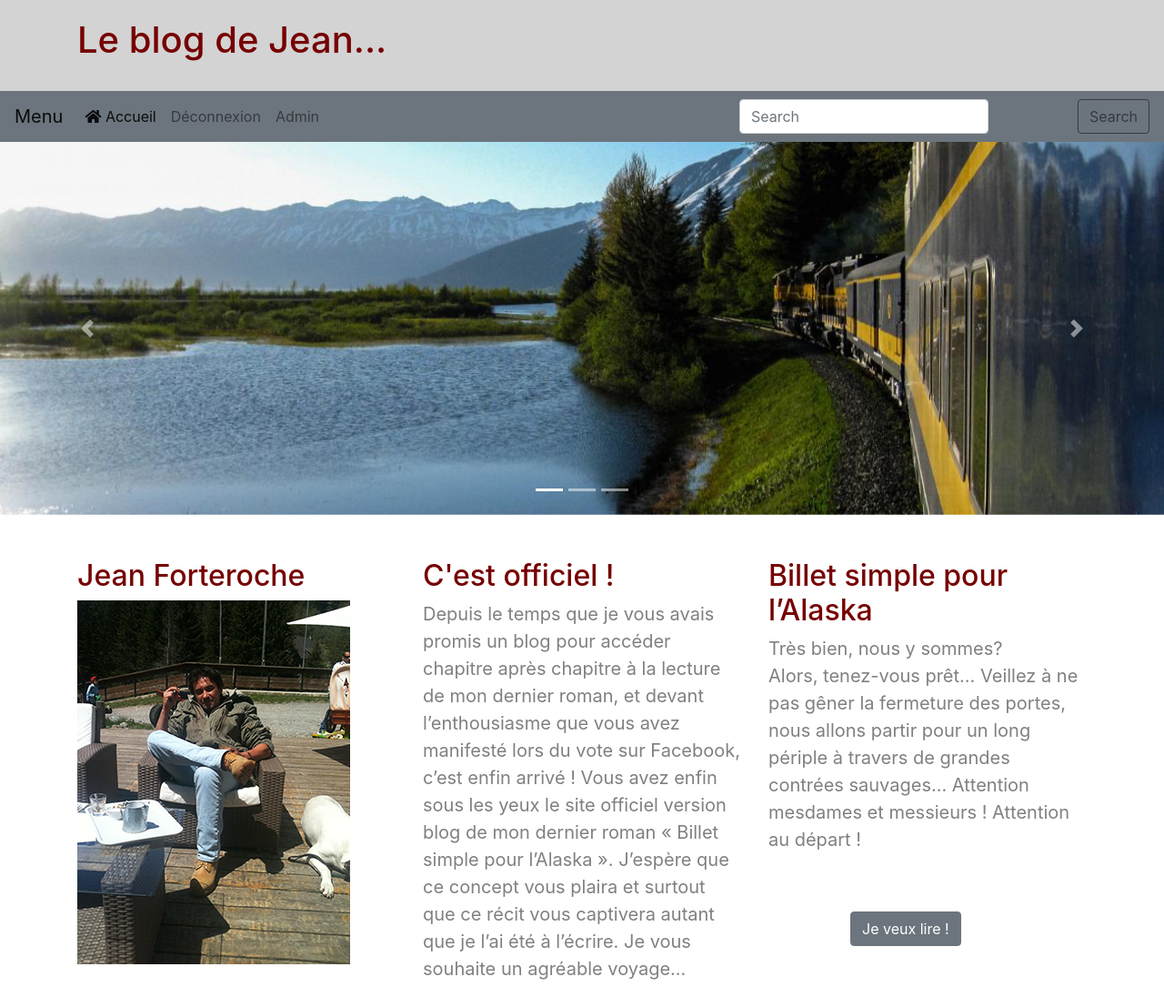
After one commit to fra9106/Forteroche, a PHP site: template blog/view/frontend/accueil.php in a window 1280 px wide. The commit adds this page. Shown: the whole page at 91% size. Run offline with PHP 8.4, Linux system fonts and the light colour scheme; the template is opened without the code that fills it, so the values that code supplies are empty; the visitor is signed in with stand-in values (Sample User, id 1); some libraries are stand-ins or nearby versions.

Commit message:
finalisation architecture MVC page accueil= index.php/ SESSION['id'] pour id_user dans bdd

```diff
--- a/blog/model/commentManager.php
+++ b/blog/model/commentManager.php
@@ -12,11 +12,11 @@ class CommentManager extends Manager // héritage class Manager
 		return $comments;
 	}
 
-	public function postComment($idBillet, $comment)//méthode envoit les commentaires à la table comments
+	public function postComment($idBillet, $idUser, $comment)//méthode envoit les commentaires à la table comments
 	{
 		$db = $this->dbConnect();
-		$comments = $db->prepare('INSERT INTO comments(id_billet, comment, comment_date) VALUES( ?, ?, NOW())');
-		$affectedLines = $comments->execute(array($idBillet, $comment));
+		$comments = $db->prepare('INSERT INTO comments(id_billet, id_user, comment, comment_date) VALUES( ?, ?, ?, NOW())');
+		$affectedLines = $comments->execute(array($idBillet, $idUser, $comment));
 
 		return $affectedLines;
 	}
--- a/blog/view/backend/listChapAdmin.php
+++ b/blog/view/backend/listChapAdmin.php
@@ -6,7 +6,7 @@
   <div align="center">
    <h2>Billet simple pour l'Alaska</h2>
    <em><h3>Derniers chapitres...</h3></em>
-   <a href="menu/blogAccueil.php">Retour à la page d'accueil</a><br>
+   <a href="index.php">Retour à la page d'accueil</a><br>
    <a href="index.php?action=adminViewConnect&amp;droits=<?=$_SESSION['droits']?>">Retour à la page rédacChap</a>
 
    <?php
--- a/blog/view/backend/redacChap.php
+++ b/blog/view/backend/redacChap.php
@@ -6,7 +6,7 @@
   <div align="center">
    <h3>Connecté!</h3><br/><br/>
    <h2>Bonjour Jean !</h2><br/>
-    <h3><a href="menu/blogAccueilConnect.php">Accueil</a></h3>
+    <h3><a href="index.php">Accueil</a></h3>
     <h3><a href="index.php?action=listChapAdmin">Chapitres</a></h3>
     <h3><a href="index.php?action=commentsAdmin&amp;signalement=1">Commentaires signalés</a></h3>
    <p>
--- /dev/null
+++ b/blog/view/frontend/accueil.php
@@ -0,0 +1,101 @@
+<?php $title = 'Accueil'; ?>
+<?php ob_start();?>
+<!--<span id="bonjSession">Bonjour <?= $_SESSION['pseudo'];?></span>-->
+<body>
+  <nav class="navbar navbar-expand-lg navbar-light bg-secondary">
+    <span class="navbar-brand">Menu</span>
+    <button class="navbar-toggler" type="button" data-toggle="collapse" data-target="#navbarSupportedContent" aria-controls="navbarSupportedContent" aria-expanded="false" aria-label="Toggle navigation">
+      <span class="navbar-toggler-icon"></span>
+    </button>
+
+    <div class="collapse navbar-collapse" id="navbarSupportedContent">
+      <ul class="navbar-nav mr-auto">
+        <li class="nav-item active">
+          <a class="nav-link" href="index.php"><span><i class="fa fa-home"></i></span> Accueil <span class="sr-only">(current)</span></a>
+        </li>
+        <?php
+        if(isset($_SESSION['pseudo']))
+        {
+          ?>
+          <li class="nav-item">
+            <a class="nav-link" href="index.php?action=deconnexion">Déconnexion</a>
+          </li>
+          <?php
+          if($_SESSION['droits'] == 1){ ?>
+            <li class="nav-item">
+              <a class="nav-link" href="index.php?action=adminViewConnect">Admin</a>
+            </li>
+            <?php
+          }
+          ?>
+          <?php
+        }else{
+
+          ?><li class="nav-item">
+            <a class="nav-link" href="index.php?action=displConnexion">Connexion</a>
+          </li>
+          <li class="nav-item">
+            <a class="nav-link" href="index.php?action=displFormulContact">Créer un compte</a>
+            </li><?php
+
+          }
+          ?>
+
+        </ul>
+        <form class="form-inline my-2 my-lg-0">
+          <input class="form-control mr-sm-2" type="search" placeholder="Search" aria-label="Search">
+          <button class="btn btn-outline-dark my-2 my-sm-0" type="submit">Search</button>
+        </form>
+      </div>
+    </nav>
+    <div id="carouselExampleIndicators" class="carousel slide" data-ride="carousel">
+      <ol class="carousel-indicators">
+        <li data-target="#carouselExampleIndicators" data-slide-to="0" class="active"></li>
+        <li data-target="#carouselExampleIndicators" data-slide-to="1"></li>
+        <li data-target="#carouselExampleIndicators" data-slide-to="2"></li>
+      </ol>
+      <div class="carousel-inner">
+        <div class="carousel-item active">
+          <img src="public/images/Alaska.png" class="d-block w-100" alt="train Alaska">
+        </div>
+        <div class="carousel-item">
+          <img src="public/images/parc-national.png" class="d-block w-100" alt="paysage montagnes">
+        </div>
+        <div class="carousel-item">
+          <img src="public/images/aurore.png" class="d-block w-100" alt="aurore boréale">
+        </div>
+      </div>
+      <a class="carousel-control-prev" href="#carouselExampleIndicators" role="button" data-slide="prev">
+        <span class="carousel-control-prev-icon" aria-hidden="true"></span>
+        <span class="sr-only">Previous</span>
+      </a>
+      <a class="carousel-control-next" href="#carouselExampleIndicators" role="button" data-slide="next">
+        <span class="carousel-control-next-icon" aria-hidden="true"></span>
+        <span class="sr-only">Next</span>
+      </a>
+    </div><br><br>
+    <div class="container">
+      <div class="row">
+        <div class="col-sm-12 col-md-4">
+          <h2>Jean Forteroche</h2>
+          <p><img src="public/images/photo.png" alt="photo de l'auteur"></p>
+
+        </div>
+        <div class="col-sm-12 col-md-4">
+          <h2>C'est officiel !</h2>
+          <p id="presentation">Depuis le temps que je vous avais promis un blog pour accéder chapitre après chapitre à la lecture de mon dernier roman, et devant l’enthousiasme que vous avez manifesté lors du vote sur Facebook, c’est enfin arrivé !
+            Vous avez enfin sous les yeux le site officiel version blog de mon dernier roman « Billet simple pour l’Alaska ».
+          J’espère que ce concept vous plaira et surtout que ce récit vous captivera autant que je l’ai été à l’écrire. Je vous souhaite un agréable voyage...</p>
+        </div>
+        <div class="col-sm-12 col-md-4">
+          <h2>Billet simple pour l’Alaska </h2>
+          <p>Très bien, nous y sommes?<br>Alors, tenez-vous prêt... Veillez à ne pas gêner la fermeture des portes, nous allons partir pour un long périple à travers de grandes contrées sauvages... Attention mesdames et messieurs ! Attention au départ !</p><br><br>
+
+          <button type="submit" onClick="javascript:document.location.href='index.php?action=listChapitres'" class="btn btn-secondary">Je veux lire !</button>
+
+        </div>
+      </div>
+    </div>
+
+    <?php $content = ob_get_clean(); ?>
+    <?php require('template.php'); ?>
--- a/blog/view/frontend/formulaireView.php
+++ b/blog/view/frontend/formulaireView.php
@@ -7,7 +7,7 @@
 
 	<h2>Inscription</h2>
 
-   	<a href="menu/blogAccueil.php">Retour accueil</a><br><br>
+   	<a href="index.php">Retour accueil</a><br><br>
 
 	<form  action="index.php?action=addMember" method="POST">
       <table>
--- a/blog/view/frontend/listPostsView.php
+++ b/blog/view/frontend/listPostsView.php
@@ -9,7 +9,7 @@
       <div align="center">
          <h2>Billet simple pour l'Alaska</h2>
          <em><h3>Derniers chapitres...</h3></em>
-         <a href="menu/blogAccueil.php">retour à la page d'accueil</a>
+         <a href="index.php">retour à la page d'accueil</a>
 
 
          <?php
--- a/blog/view/frontend/postView.php
+++ b/blog/view/frontend/postView.php
@@ -9,7 +9,7 @@
  <div class="vuChapComment">
       <div align="center"><br>
          <h2>Billet simple pour l'Alaska</h2>
-         <p><a href="index.php">Retour à la liste des Chapitres</a></p><br>
+         <p><a href="index.php?action=listPosts">Retour à la liste des Chapitres</a></p><br>
 
          <div class="news">
          	<h3>
@@ -22,7 +22,7 @@
          	</p>
          </div>
 
-                <?php  if(isset($_SESSION['pseudo'])) { ?>
+                <?php  if(isset($_SESSION['id'])) { ?>
 
 
                 <h2>Mon commentaire :</h2><br/>
--- a/blog/view/frontend/template.php
+++ b/blog/view/frontend/template.php
@@ -9,6 +9,7 @@
   <link rel="stylesheet" href="https://stackpath.bootstrapcdn.com/bootstrap/4.3.1/css/bootstrap.min.css" integrity="sha384-ggOyR0iXCbMQv3Xipma34MD+dH/1fQ784/j6cY/iJTQUOhcWr7x9JvoRxT2MZw1T" crossorigin="anonymous">
   <link rel="stylesheet" href="https://use.fontawesome.com/releases/v5.8.1/css/all.css" integrity="sha384-50oBUHEmvpQ+1lW4y57PTFmhCaXp0ML5d60M1M7uH2+nqUivzIebhndOJK28anvf " crossorigin="anonymous">
   <title>Jean Forteroche</title>
+
 </head>
 <body>
   <header>
```
Also changed, not shown: blog/controller/backend.php (+0 -8 lines), blog/controller/frontend.php (+12 -7 lines), blog/index.php (+16 -4 lines).
